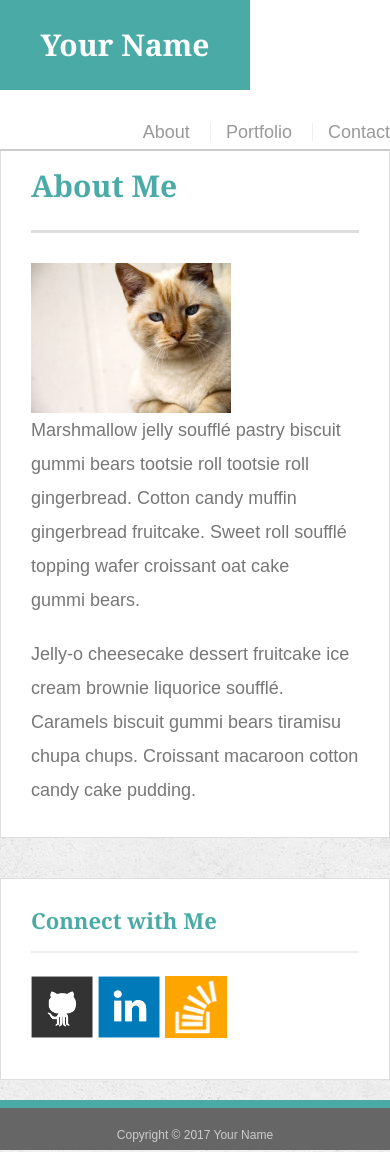
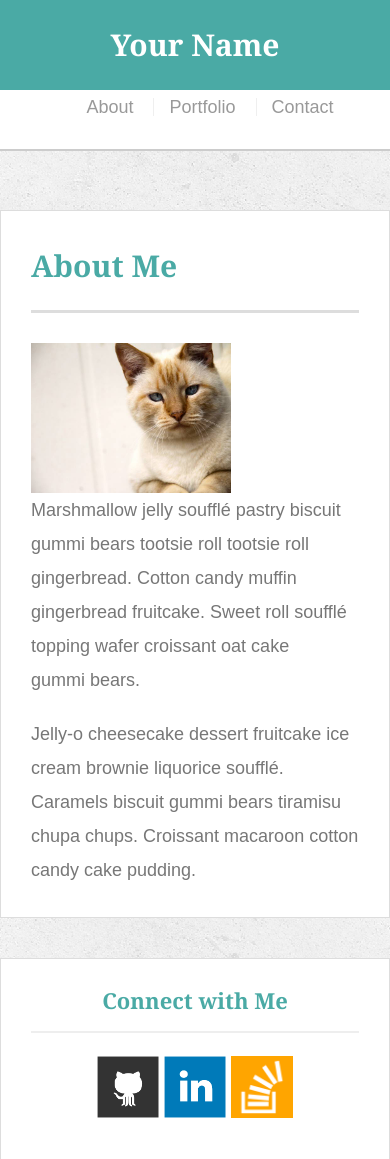
Before and after one commit to iamtheozzy/Responsive-Portfolio, a plain HTML site: page index.html in a window 390 px wide. Shown: the top 1159 px of the page. Drawn offline with Linux system fonts and the light colour scheme.

Commit message:
finished media query.......

```diff
--- a/assets/css/style.css
+++ b/assets/css/style.css
@@ -264,15 +264,22 @@ input[type=submit] {
 /* 980, 768 , 640*/
 @media screen and (max-width : 980px) {
 
-      .main-container {
-        float: right;
-        width: 100%;
-        padding: 30px;
-        margin: 0 0 40px;
-        margin-left: 20px;
-        background: #fff;
-        border: 1px solid #ddd;
-      }
+  .main-section {
+      width: 100%;
+
+  }
+
+  .sidebar {
+    width: 100%;
+  }
+
+  .sidebar h2 {
+    text-align: center;
+  }
+
+  #connect {
+    text-align: center;
+  }
 
 }
 
@@ -287,5 +294,46 @@ input[type=submit] {
       width: 100%;
     }
 
+    .sidebar h2 {
+      text-align: center;
+    }
+
+    #connect {
+      text-align: center;
+    }
 
 }
+
+@media screen and (max-width : 640px) {
+
+    .main-section {
+        width: 100%;
+        margin-top: 80px;
+    }
+
+    .sidebar {
+      width: 100%;
+    }
+
+    .sidebar h2 {
+      text-align: center;
+    }
+
+    #connect {
+      text-align: center;
+    }
+
+    #logo {
+      width: 100%
+
+    }
+
+    nav {
+      text-align: center;
+      margin-bottom: 25px;
+      float: none;
+      clear: both;
+    }
+
+
+}
```
